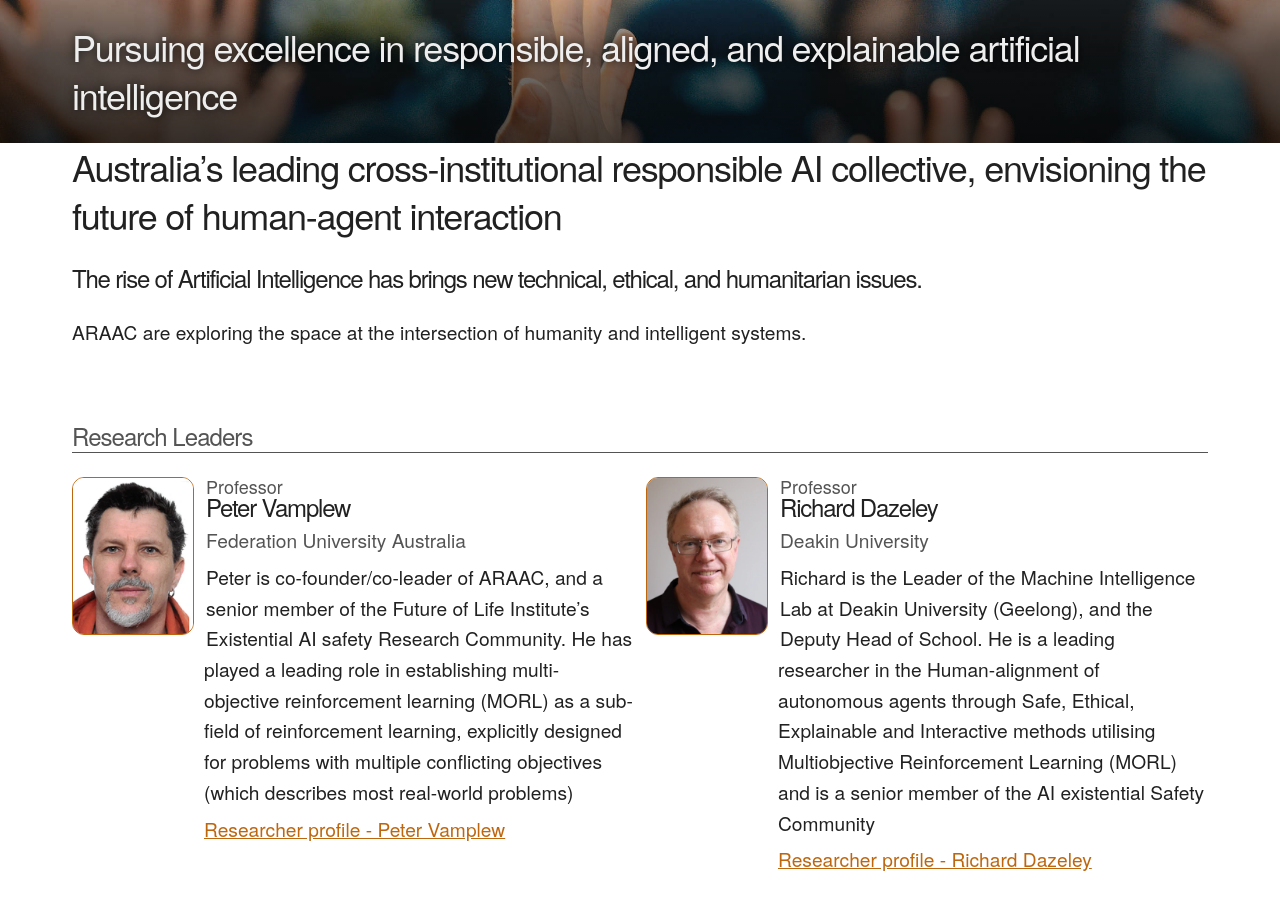
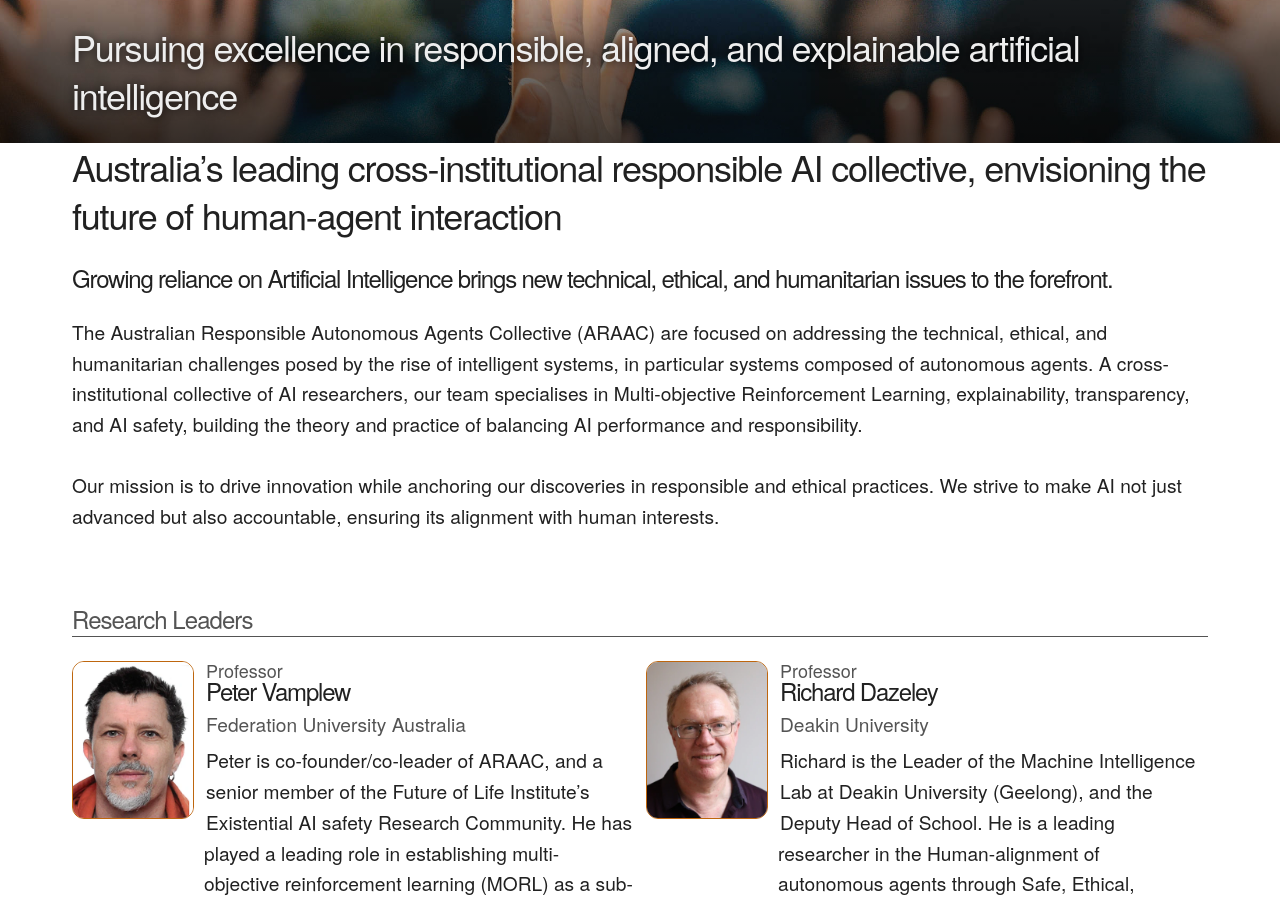
Before and after one commit to ARAAC/araac.github.io, a Jekyll site: the page built from docs/index.md, in a window 1280 px wide and 900 px high, scrolled down 426 px. Built offline with Jekyll 4.4.1, drawn with Linux system fonts in a browser that asks for light colours.

Commit message:
Update index.md

```diff
--- a/docs/index.md
+++ b/docs/index.md
@@ -5,8 +5,10 @@ title: "ARAAC - Australian Responsible Autonomous Agents Collective"
 
 # Australia's leading cross-institutional responsible AI collective, envisioning the future of human-agent interaction
 
-## The rise of Artificial Intelligence has brings new technical, ethical, and humanitarian issues.
+## Growing reliance on Artificial Intelligence brings new technical, ethical, and humanitarian issues to the forefront.
 
-ARAAC are exploring the space at the intersection of humanity and intelligent systems.
+The Australian Responsible Autonomous Agents Collective (ARAAC) are focused on addressing the technical, ethical, and humanitarian challenges posed by the rise of intelligent systems, in particular systems composed of autonomous agents. A cross-institutional collective of AI researchers, our team specialises in Multi-objective Reinforcement Learning, explainability, transparency, and AI safety, building the theory and practice of balancing AI performance and responsibility.
+
+Our mission is to drive innovation while anchoring our discoveries in responsible and ethical practices. We strive to make AI not just advanced but also accountable, ensuring its alignment with human interests.
 
 {% include researchers.html %}
```
